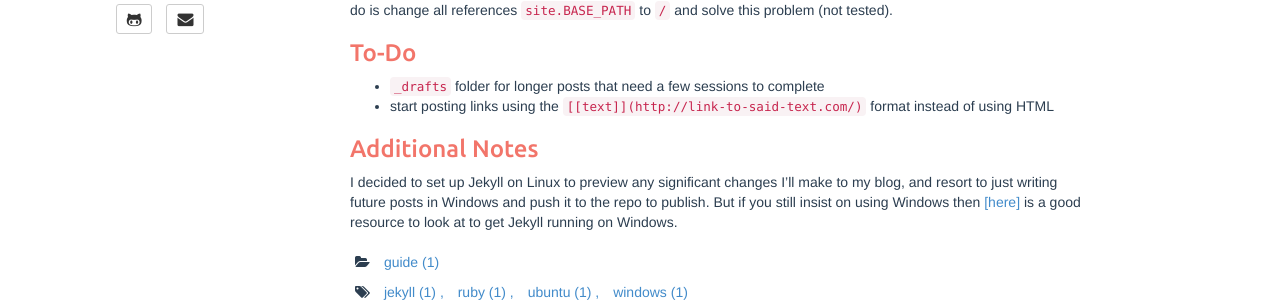
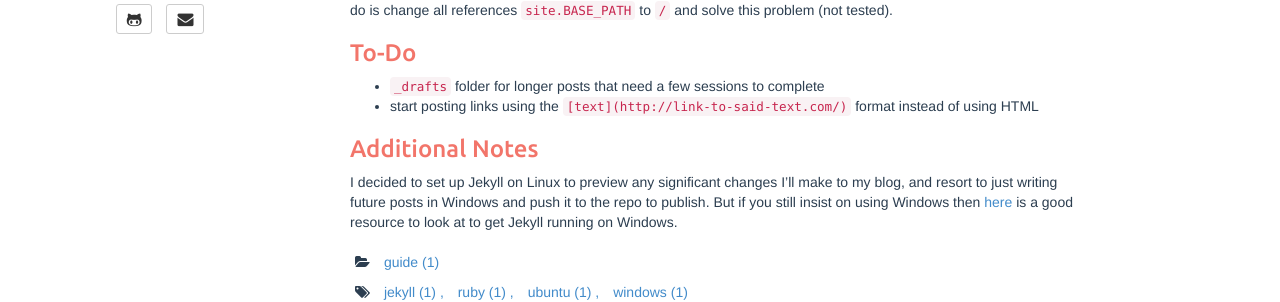
Before and after one commit to cww0909/cww0909.github.io, a Jekyll site: the page built from _posts/2014-02-27-first-post.md, in a window 1280 px wide and 900 px high, scrolled down 884 px. Shown: the part 398-700 px from the top of the window. Built offline with Jekyll 4.4.1, drawn with Linux system fonts in a browser that asks for light colours; Markdown is read by kramdown in place of the engine named in the settings.

```diff
--- a/_posts/2014-02-27-first-post.md
+++ b/_posts/2014-02-27-first-post.md
@@ -39,7 +39,7 @@ Also when previewing the blog locally, remember that links to anything in your b
 
 ### To-Do
 - `_drafts` folder for longer posts that need a few sessions to complete
-- start posting links using the `[[text]](http://link-to-said-text.com/)` format instead of using HTML
+- start posting links using the `[text](http://link-to-said-text.com/)` format instead of using HTML
 
 ### Additional Notes
-I decided to set up Jekyll on Linux to preview any significant changes I'll make to my blog, and resort to just writing future posts in Windows and push it to the repo to publish. But if you still insist on using Windows then [[here]](https://github.com/juthilo/run-jekyll-on-windows/) is a good resource to look at to get Jekyll running on Windows.
+I decided to set up Jekyll on Linux to preview any significant changes I'll make to my blog, and resort to just writing future posts in Windows and push it to the repo to publish. But if you still insist on using Windows then [here](https://github.com/juthilo/run-jekyll-on-windows/) is a good resource to look at to get Jekyll running on Windows.
```
